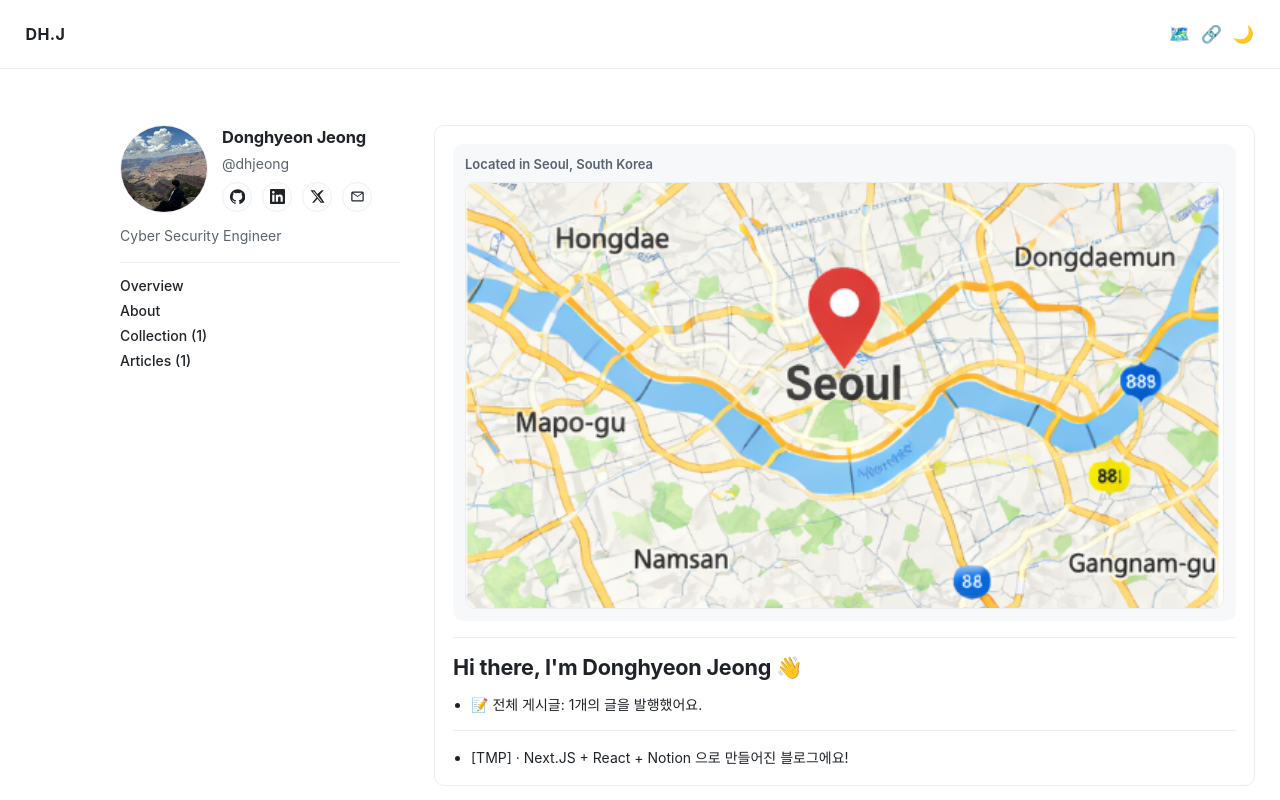
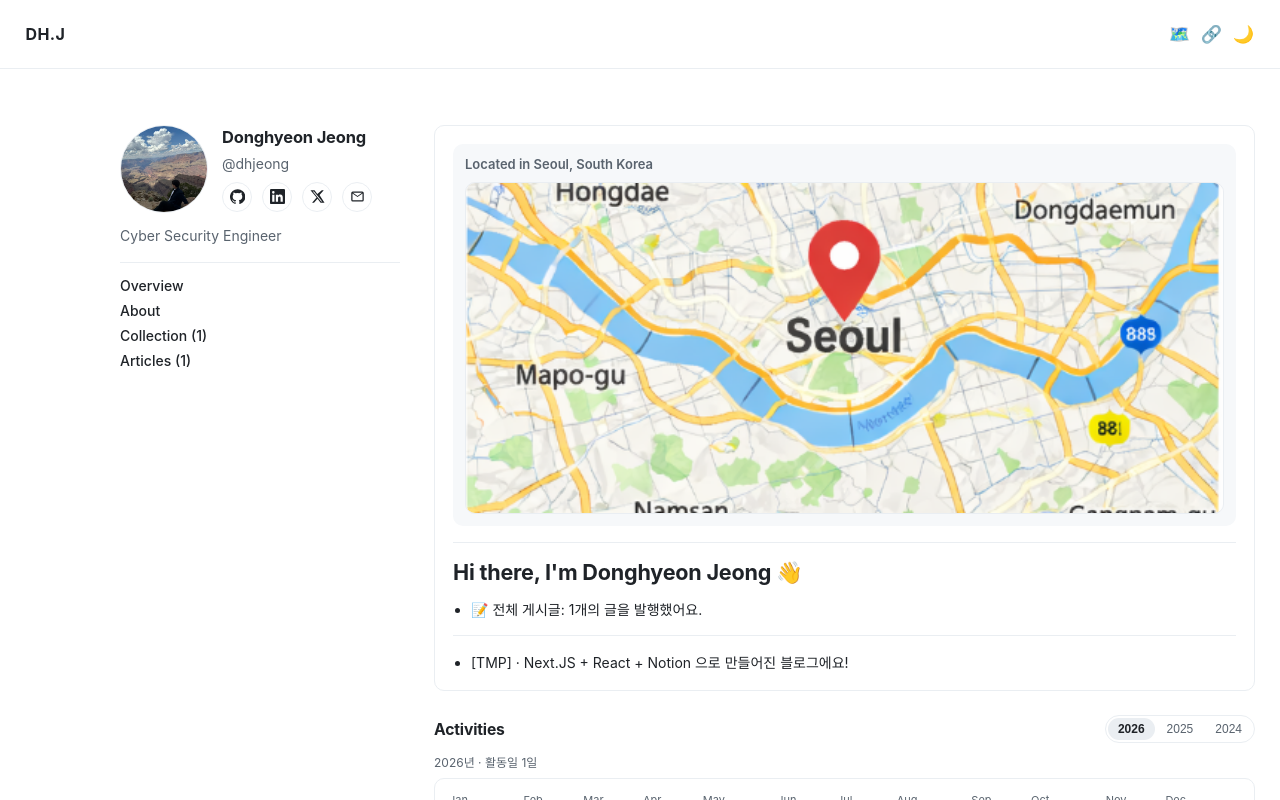
Before and after one commit to dhje0ng/blog, a Next.js app: page /overview in a window 1280 px wide. Shown: the top 800 px of the page. Built offline with nearby package versions, Linux system fonts and the light colour scheme.

Commit message:
fix: further reduce overview map height

```diff
--- a/app/globals.css
+++ b/app/globals.css
@@ -725,7 +725,7 @@ a {
 
 .overview-map-frame-shell {
   width: 100%;
-  aspect-ratio: 16 / 9;
+  aspect-ratio: 16 / 7;
   border-radius: 10px;
   overflow: hidden;
   border: 1px solid var(--line-subtle);
```
